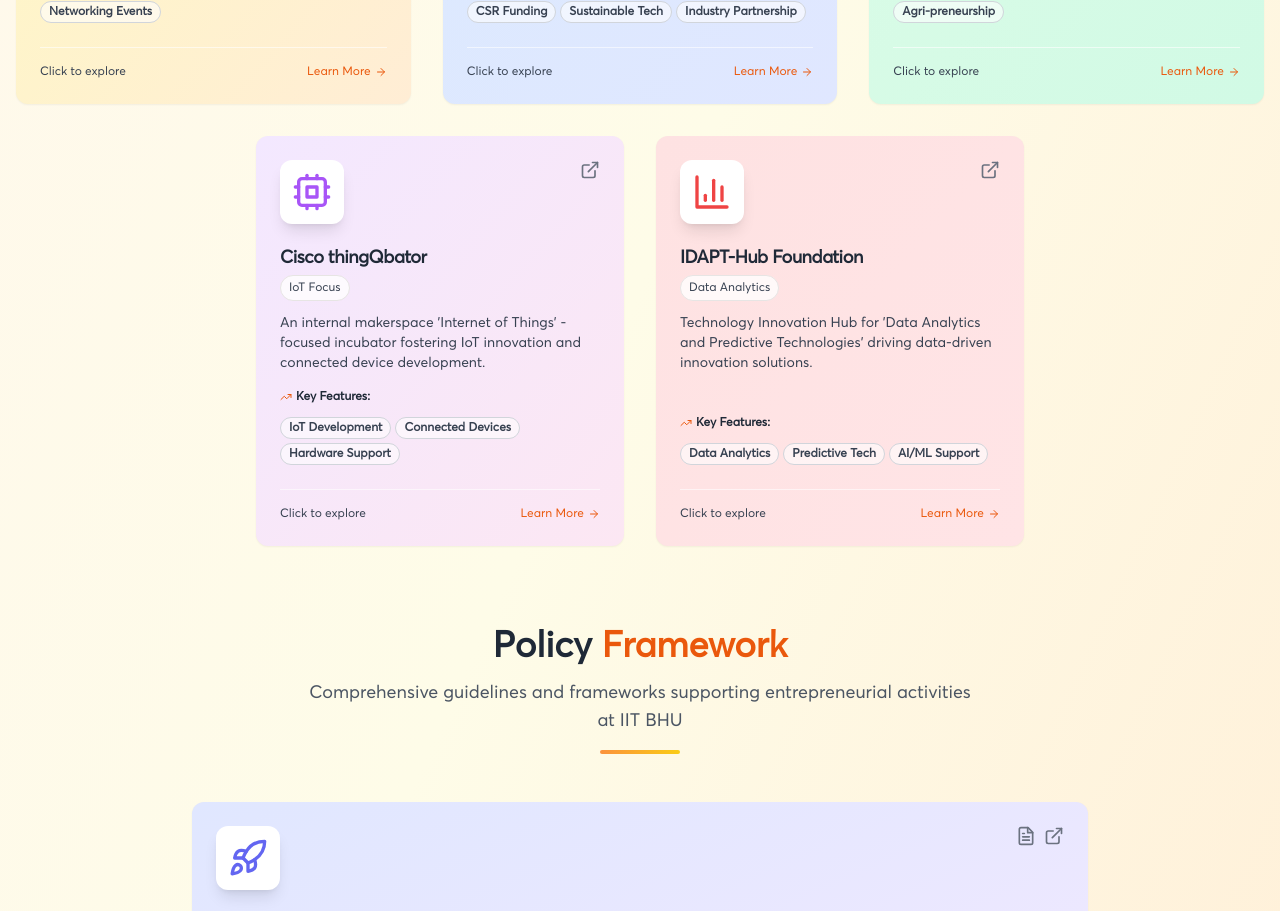
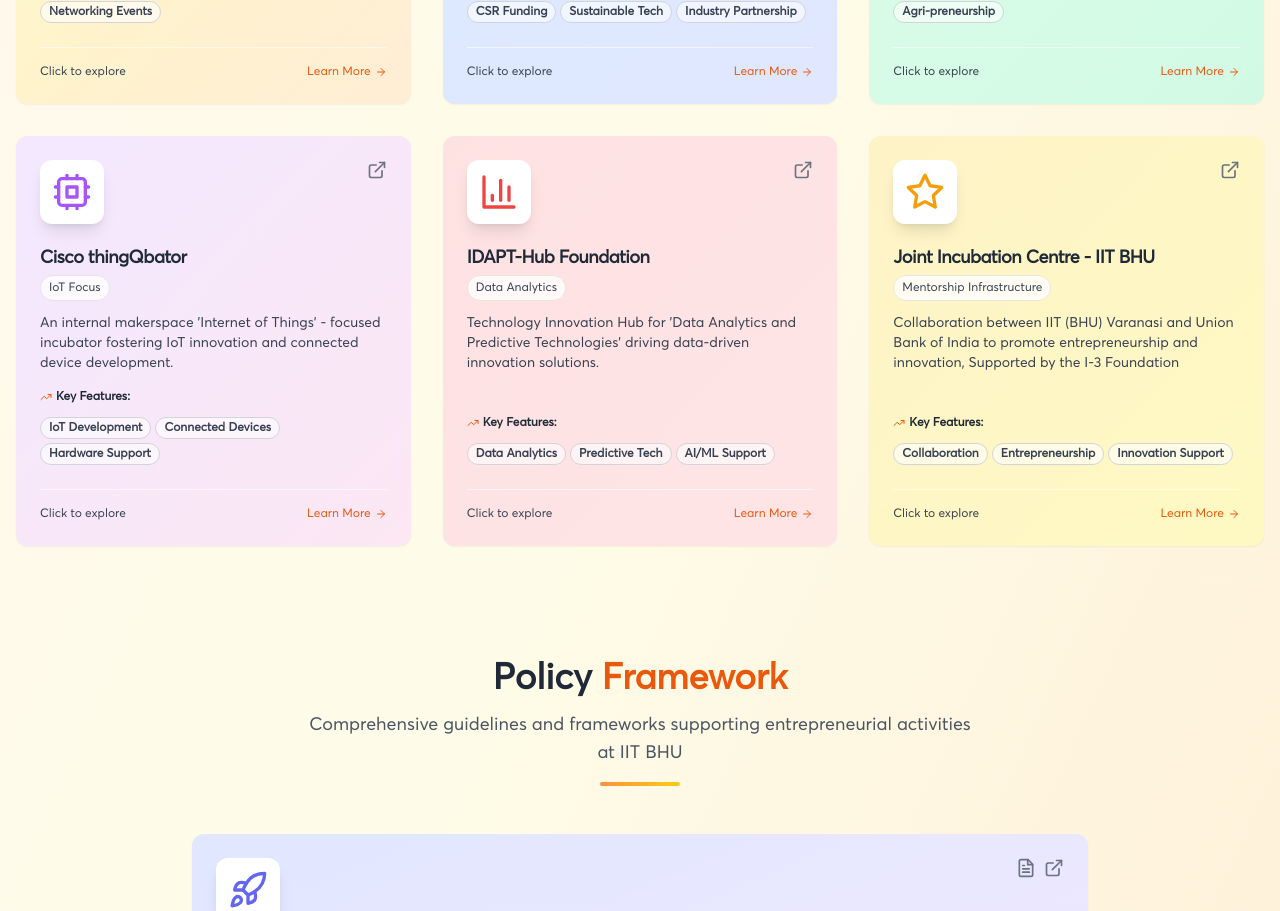
Before and after one commit to ecelliitbhu/ecell-website-new, a Next.js app: page /IncubatorsMain in a window 1280 px wide. Shown: the part 1200-2111 px from the top of the page. Built offline with nearby package versions, Linux system fonts and the light colour scheme; no server answers.

Commit message:
Added Card For JIC And fixed image  bug

```diff
--- a/pages/IncubatorsMain.js
+++ b/pages/IncubatorsMain.js
@@ -64,6 +64,17 @@ const incubators = [
     color: "from-red-100 to-rose-100",
     features: ["Data Analytics", "Predictive Tech", "AI/ML Support"]
   },
+  {
+    id : 6,
+    title : "Joint Incubation Centre - IIT BHU",
+    shortTitle : "JIC-IIT BHU",
+    description : "Collaboration between IIT (BHU) Varanasi and Union Bank of India to promote entrepreneurship and innovation, Supported by the I-3 Foundation ",
+    logo : <Star className="w-10 h-10 text-amber-500" />,
+    category : "Mentorship Infrastructure",
+    website : "/jic",
+    color : "from-amber-100 to-yellow-100",
+    features : ["Collaboration", "Entrepreneurship", "Innovation Support"]
+  }
 ];
 
 const policyInfo = {
```
Also changed, not shown: 1 other file (tests, documents, lock files or other folders).
